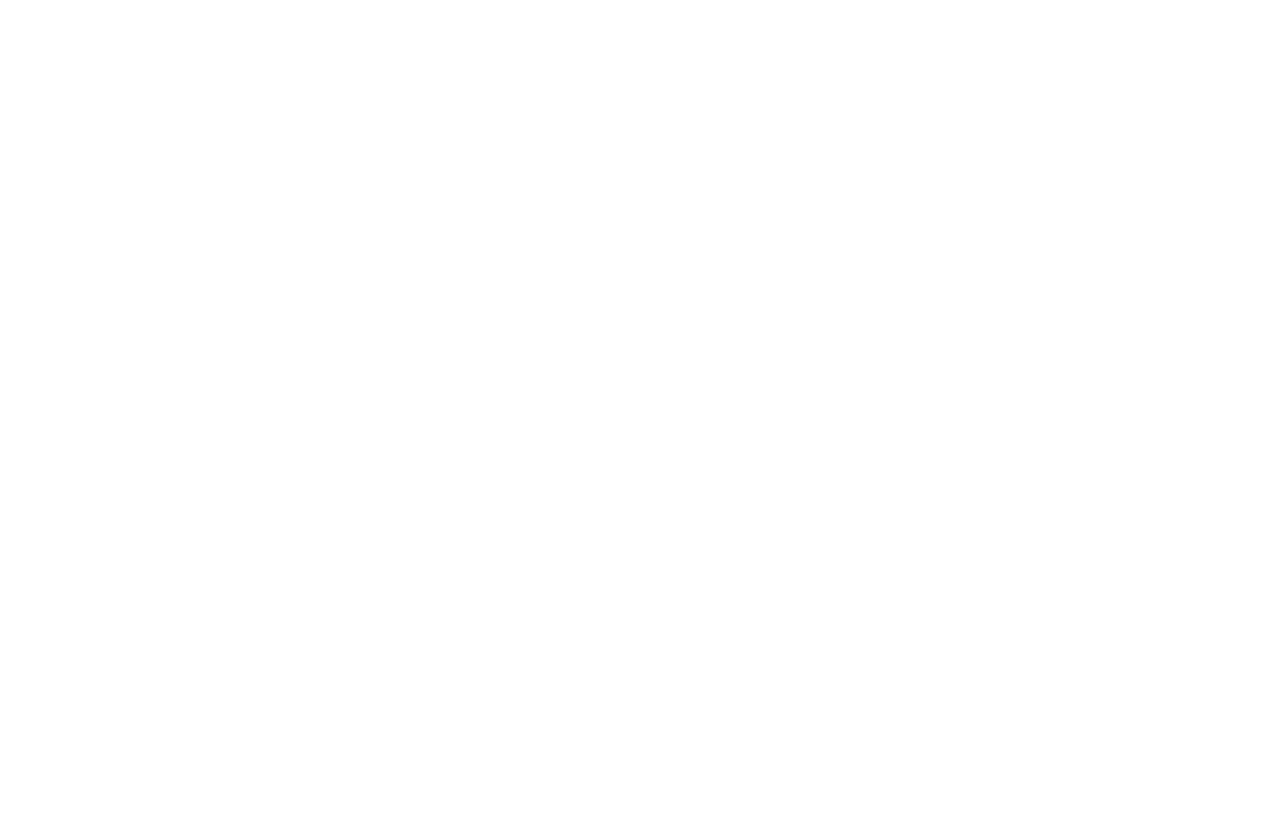
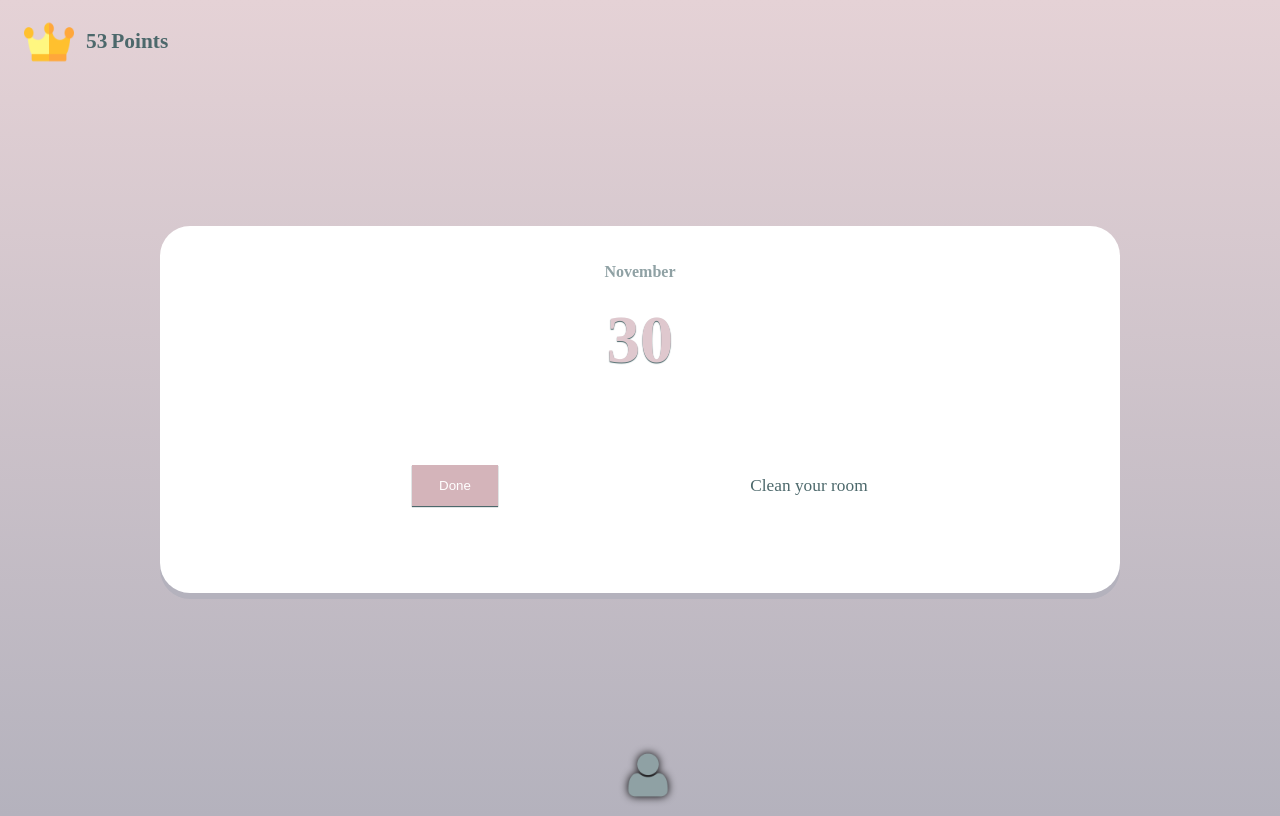
Before and after one commit to jbriones1/one-a-day, a plain HTML site: page static/html/main.html in a window 1280 px wide. Drawn offline with Linux system fonts and the light colour scheme.

Commit message:
Main page added.

```diff
--- a/static/html/main.html
+++ b/static/html/main.html
@@ -1,12 +1,141 @@
 <!DOCTYPE html>
-<html lang="en">
+<html>
+
 <head>
-  <meta charset="UTF-8">
-  <meta name="viewport" content="width=device-width, initial-scale=1.0">
-  <meta http-equiv="X-UA-Compatible" content="ie=edge">
-  <title>Main</title>
+    <meta name="viewport" content="width=device-width, initial-scale=1.0">
+
+  <style>
+
+    body {
+      height: 100vh;
+      background-size:cover;
+      background: linear-gradient(180deg, rgba(0,0,0,1) 0%, rgba(229,210,214,1) 0%, rgba(180,178,189,1) 100%, rgba(255,255,255,1) 100%);
+    }
+    div.points {
+      display: flex;
+      justify-content: flex-start;
+      align-items: center;
+
+    }
+    #crown {
+      margin-left: 1em;
+      width: 50px;
+      height: 60px;
+    }
+    p.points {
+      display: inline;
+      font-size: 16pt;
+      margin-top: 1em;
+      font-weight: bold;
+      color: #4C686B;
+    }
+    #numberOfPoints {
+      margin-left: 12px;
+      margin-right: 4px;
+    }
+    div.main {
+      text-align: center;
+      background-color: white;
+      margin: 5% 12%;
+      margin-top: 150px;
+      border-radius: 30px;
+      box-shadow: 0px 6px 0px #B4B2BD;
+      vertical-align: middle;
+
+    }
+    div.date {
+      padding-top: 1em;
+      margin-bottom: 5em;
+    }
+    h4.date {
+      color: #8FA1A4;
+    }
+    h1.date {
+      display: inline;
+      font-weight: bold;
+      color: #DFC8CE;
+      text-shadow: 0px 1px 1px #4C686B;
+      font-size: 50pt;
+    }
+
+    div.task {
+      margin-top: 3em;
+      padding-bottom: 5em;
+      display: flex;
+      justify-content: space-evenly;
+      align-items: center;
+    }
+    #checked {
+      width: 50px;
+      display: block;
+    }
+
+    #unchecked {
+      width: 40px;
+      display: none;
+    }
+
+    p.task {
+      justify-self: flex-end;
+      color: #4C686B;
+
+      font-size: 13pt;
+    }
+
+    div.form {
+      padding-bottom: 5em;
+    }
+    div.user {
+     position: absolute;
+     width: 100%;
+     display: flex;
+     justify-content: center;
+     bottom: 0;
+    }
+    img.user {
+      width: 50px;
+      justify-self: center;
+      filter:drop-shadow(0px 0px 4px black);
+    }
+
+    button {
+      background-color: #D4B4BA;
+      border: none;
+      padding: 1em 2em;
+      color: white;
+      box-shadow: 0px 1px 1px #4C686B;
+    }
+  </style>
 </head>
+
 <body>
 
+  <div class="points">
+    <img id="crown" alt="crown" src="../icons/crown.png">
+    <p id="numberOfPoints" class="points">53</p>
+    <p class="points">Points</p>
+  </div>
+
+  <div class="main">
+    <div class="date">
+      <h4 class="date">November</h3>
+      <h1 class="date">30</h1>
+    </div>
+
+    <div id="form">
+      <div class="task">
+        <button>Done</button>
+
+        <p class="task">Clean your room</p>
+      </div>
+   </div>
+
+  </div>
+
+  <div class="user">
+    <img class="user" src="../icons/user.png">
+  </div>
+
 </body>
+
 </html>
```
Also changed, not shown: static/icons/checkbox_icon_checked.png (added), static/icons/crown.png (added), static/icons/unchecked_box.png (added), static/icons/user.png (added).
